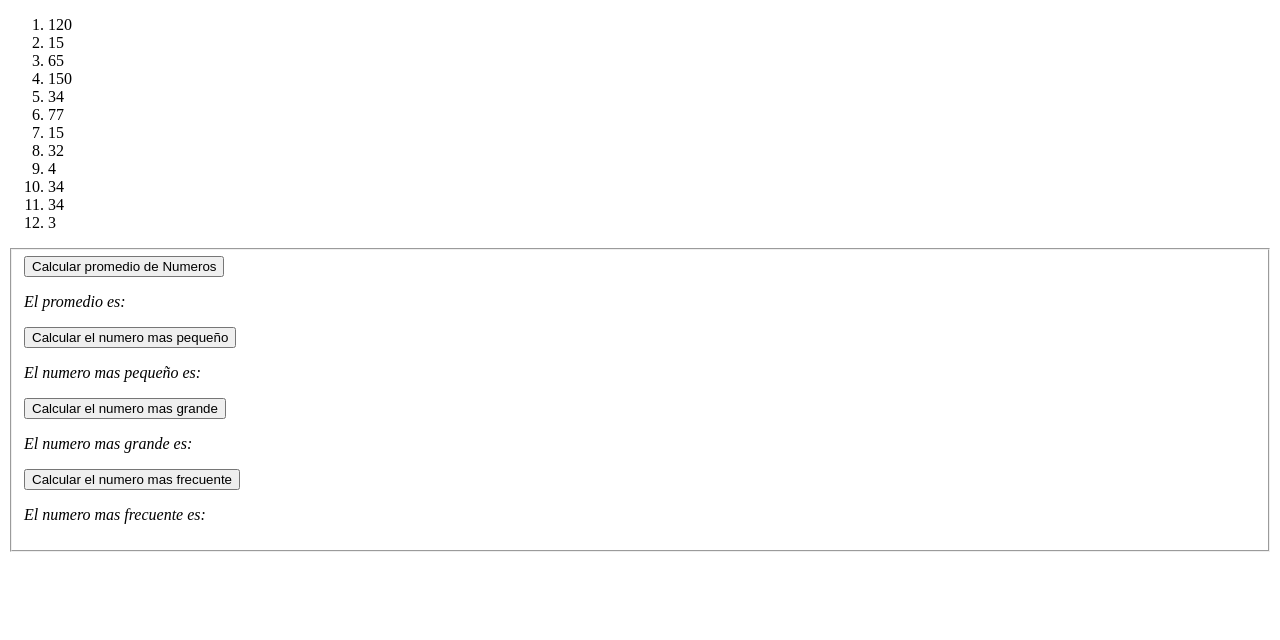
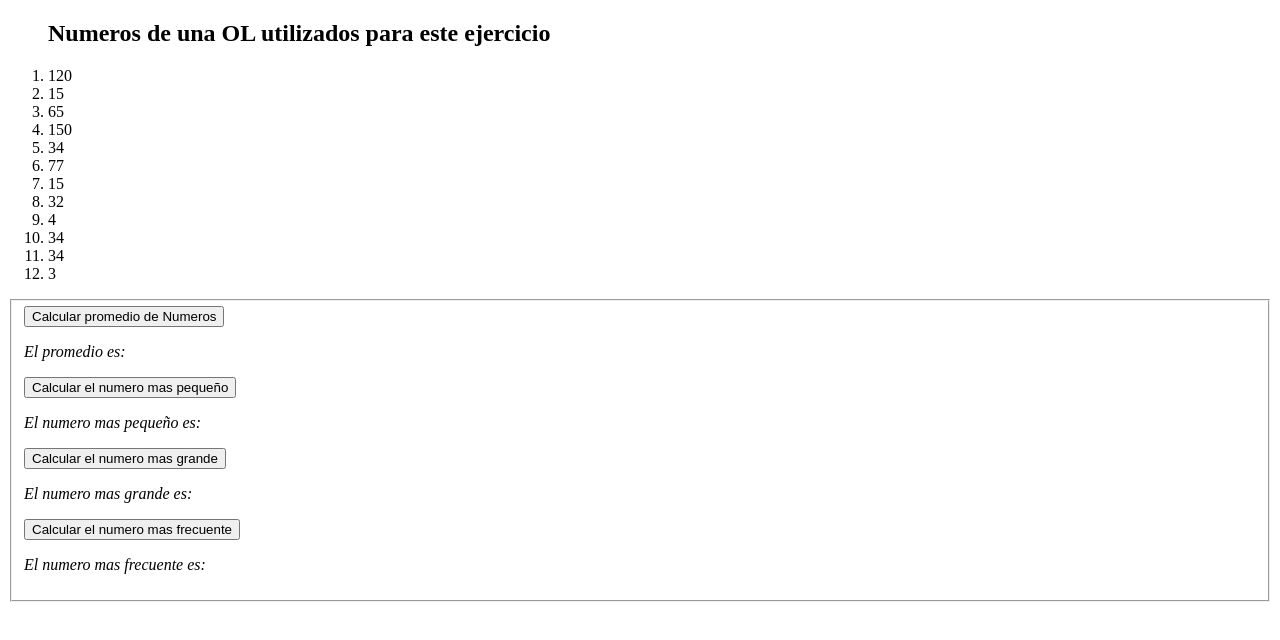
Before and after one commit to rafael-romero/tarea-clase-5, a plain HTML site: page 5D-ejercicio.html in a window 1280 px wide. Drawn offline with Linux system fonts and the light colour scheme.

Commit message:
se agrego un titulo para rellenar

```diff
--- a/5D-ejercicio.html
+++ b/5D-ejercicio.html
@@ -25,7 +25,7 @@
     </header>
 
     <main>
-        <ol>
+        <ol><h2>Numeros de una OL utilizados para este ejercicio</h2>
             <li> 120 </li>
             <li> 15 </li>
             <li> 65 </li>
```
